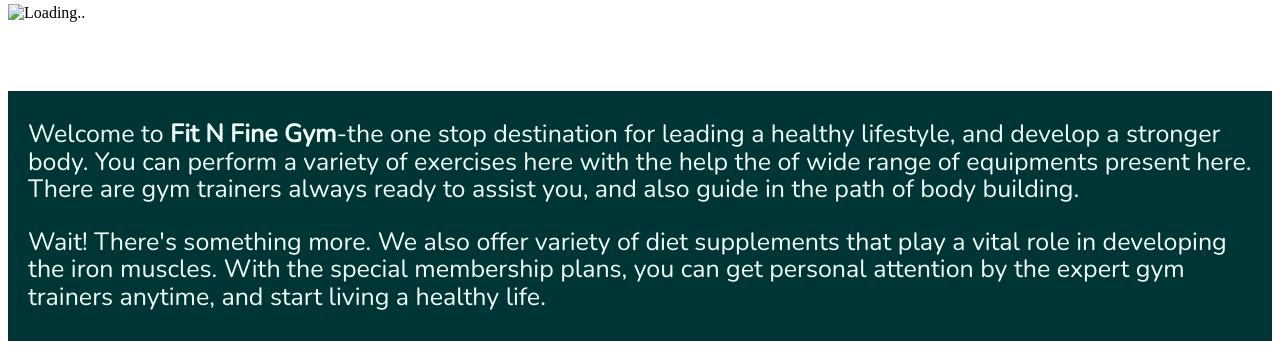
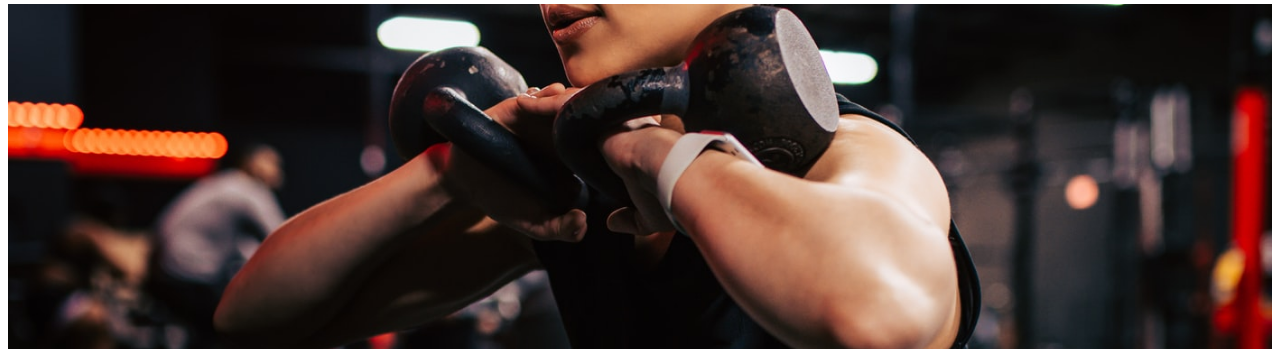
Before and after one commit to kailash360/My-Projects, a plain HTML site: page Web Development/Gym Website/index.html in a window 1280 px wide. Shown: the part 79-428 px from the top of the page. Drawn offline with nearby package versions, Linux system fonts and the light colour scheme; the site is published under a folder, as on GitHub Pages, so addresses that start at the root find nothing; a web font is replaced by a local one.

Commit message:
Update index.html

```diff
--- a/Web Development/Gym Website/index.html
+++ b/Web Development/Gym Website/index.html
@@ -26,7 +26,7 @@
 
     <!-- home page image -->
     <div>
-        <img id="hi" src="/gym.jfif" alt="Loading..">
+        <img id="hi" src="gym.jfif" alt="Loading..">
         <div id="hiTxt">Fit N Fine Gym</div>
 
     </div>
```
